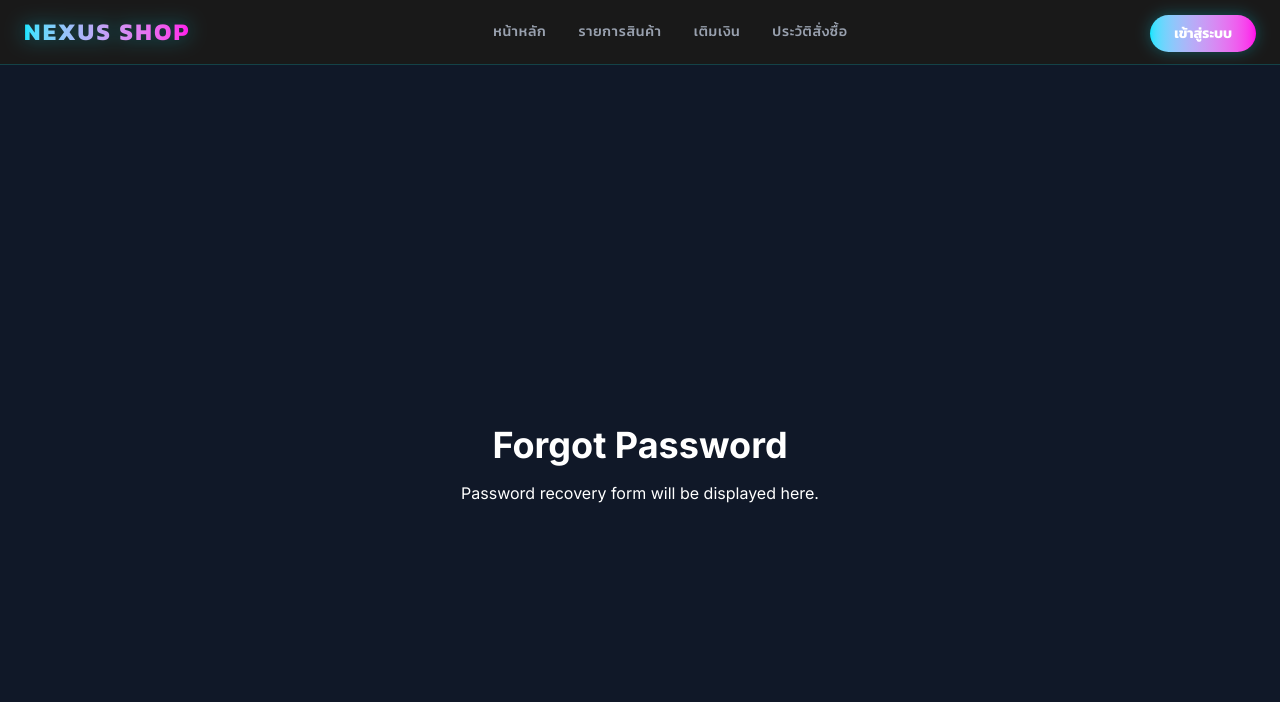
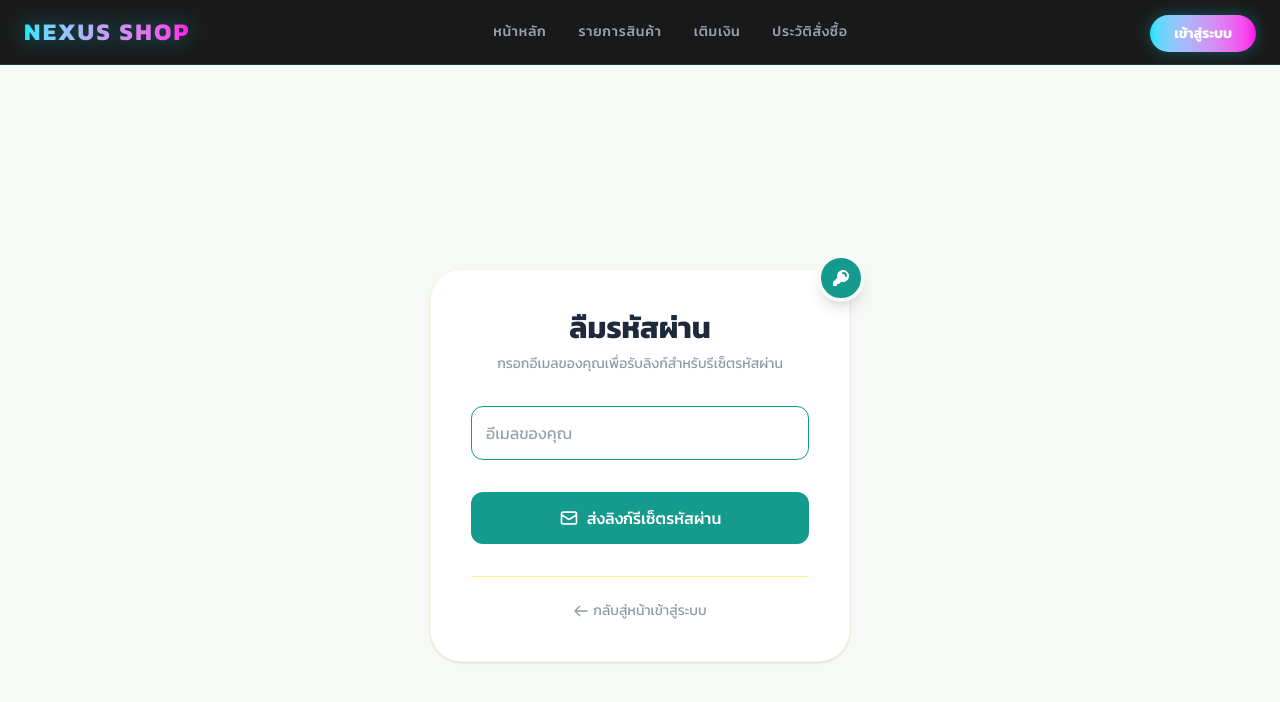
Before and after one commit to natthapongwanachai-cyber/nexus-shop, a Next.js app: page /forgot-password in a window 1280 px wide. Shown: the top 702 px of the page. Built offline with nearby package versions, Linux system fonts and the light colour scheme.

Commit message:
update forgot-password page UI to match login design

```diff
--- a/app/forgot-password/page.tsx
+++ b/app/forgot-password/page.tsx
@@ -1,8 +1,101 @@
+"use client";
+
+import { useState } from "react";
+import { Kanit } from "next/font/google";
+import Link from "next/link";
+
+const kanit = Kanit({
+  weight: ['300', '400', '500', '600', '700'],
+  subsets: ['thai', 'latin']
+});
+
 export default function ForgotPasswordPage() {
+  const [email, setEmail] = useState("");
+  const [isLoading, setIsLoading] = useState(false);
+  const [isSent, setIsSent] = useState(false);
+
+  const handleResetPassword = async (e: React.FormEvent) => {
+    e.preventDefault();
+    setIsLoading(true);
+
+    // Simulate API connection delay
+    await new Promise((resolve) => setTimeout(resolve, 1500));
+
+    console.log("Password reset requested for:", email);
+    setIsLoading(false);
+    setIsSent(true);
+  };
+
   return (
-    <div className="flex min-h-screen flex-col items-center justify-center p-24 text-white bg-gray-900">
-      <h1 className="text-4xl font-bold mb-4">Forgot Password</h1>
-      <p>Password recovery form will be displayed here.</p>
-    </div>
+    <main className={`min-h-screen bg-[#f7f9f6] flex items-center justify-center p-4 ${kanit.className}`}>
+      <div className="bg-white p-8 md:p-10 rounded-[2rem] w-full max-w-[420px] shadow-sm relative border border-yellow-100/50">
+
+        <div className="absolute -top-4 -right-4 bg-[#149b8d] text-white w-12 h-12 rounded-full flex items-center justify-center shadow-lg border-4 border-[#f7f9f6]">
+          <svg xmlns="http://www.w3.org/2000/svg" className="h-5 w-5" viewBox="0 0 20 20" fill="currentColor">
+            <path fillRule="evenodd" d="M18 8a6 6 0 01-7.743 5.743L10 14l-1 1-1 1H6v2H2v-4l4.257-4.257A6 6 0 1118 8zm-6-4a1 1 0 100 2 2 2 0 012 2 1 1 0 102 0 4 4 0 00-4-4z" clipRule="evenodd" />
+          </svg>
+        </div>
+
+        <div className="text-center mb-8">
+          <h1 className="text-3xl font-bold text-[#1e293b] mb-2">ลืมรหัสผ่าน</h1>
+          <p className="text-sm text-[#8c9ca3]">
+            กรอกอีเมลของคุณเพื่อรับลิงก์สำหรับรีเซ็ตรหัสผ่าน
+          </p>
+        </div>
+
+        {!isSent ? (
+          <form onSubmit={handleResetPassword} className="flex flex-col gap-4">
+            <div>
+              <input
+                type="email"
+                value={email}
+                onChange={(e) => setEmail(e.target.value)}
+                required
+                className="w-full bg-white border border-[#149b8d] rounded-xl p-3.5 text-gray-700 placeholder-gray-400 focus:outline-none focus:border-[#149b8d] focus:ring-1 focus:ring-[#149b8d] transition-all"
+                placeholder="อีเมลของคุณ"
+              />
+            </div>
+
+            <button
+              type="submit"
+              disabled={isLoading}
+              className={`w-full mt-4 bg-[#149b8d] hover:bg-[#118276] text-white font-medium py-3.5 rounded-xl transition-all flex items-center justify-center gap-2 ${isLoading ? 'opacity-70 cursor-not-allowed' : ''}`}
+            >
+              {isLoading ? (
+                <svg className="animate-spin -ml-1 mr-3 h-5 w-5 text-white" xmlns="http://www.w3.org/2000/svg" fill="none" viewBox="0 0 24 24">
+                  <circle className="opacity-25" cx="12" cy="12" r="10" stroke="currentColor" strokeWidth="4"></circle>
+                  <path className="opacity-75" fill="currentColor" d="M4 12a8 8 0 018-8V0C5.373 0 0 5.373 0 12h4zm2 5.291A7.962 7.962 0 014 12H0c0 3.042 1.135 5.824 3 7.938l3-2.647z"></path>
+                </svg>
+              ) : (
+                <svg xmlns="http://www.w3.org/2000/svg" className="h-5 w-5" fill="none" viewBox="0 0 24 24" stroke="currentColor" strokeWidth={2}>
+                  <path strokeLinecap="round" strokeLinejoin="round" d="M3 8l7.89 5.26a2 2 0 002.22 0L21 8M5 19h14a2 2 0 002-2V7a2 2 0 00-2-2H5a2 2 0 00-2 2v10a2 2 0 002 2z" />
+                </svg>
+              )}
+              {isLoading ? "กำลังส่งข้อมูล..." : "ส่งลิงก์รีเซ็ตรหัสผ่าน"}
+            </button>
+          </form>
+        ) : (
+          <div className="text-center p-4 bg-green-50 border border-green-200 rounded-xl">
+            <svg xmlns="http://www.w3.org/2000/svg" className="h-12 w-12 text-green-500 mx-auto mb-3" fill="none" viewBox="0 0 24 24" stroke="currentColor" strokeWidth={2}>
+              <path strokeLinecap="round" strokeLinejoin="round" d="M9 12l2 2 4-4m6 2a9 9 0 11-18 0 9 9 0 0118 0z" />
+            </svg>
+            <h3 className="font-bold text-green-800 mb-1">ส่งอีเมลสำเร็จ!</h3>
+            <p className="text-sm text-green-600">
+              เราได้ส่งลิงก์สำหรับรีเซ็ตรหัสผ่านไปที่ <span className="font-medium">{email}</span> แล้ว กรุณาตรวจสอบกล่องจดหมายของคุณ
+            </p>
+          </div>
+        )}
+
+        <div className="flex flex-col items-center gap-2 text-sm mt-8 pt-6 border-t border-[#fef08a]">
+          <Link href="/login" className="text-[#8c9ca3] hover:text-[#1e293b] flex items-center gap-1 transition-colors">
+            <svg xmlns="http://www.w3.org/2000/svg" className="h-4 w-4" fill="none" viewBox="0 0 24 24" stroke="currentColor" strokeWidth={2}>
+              <path strokeLinecap="round" strokeLinejoin="round" d="M10 19l-7-7m0 0l7-7m-7 7h18" />
+            </svg>
+            กลับสู่หน้าเข้าสู่ระบบ
+          </Link>
+        </div>
+
+      </div>
+    </main>
   );
 }
```
